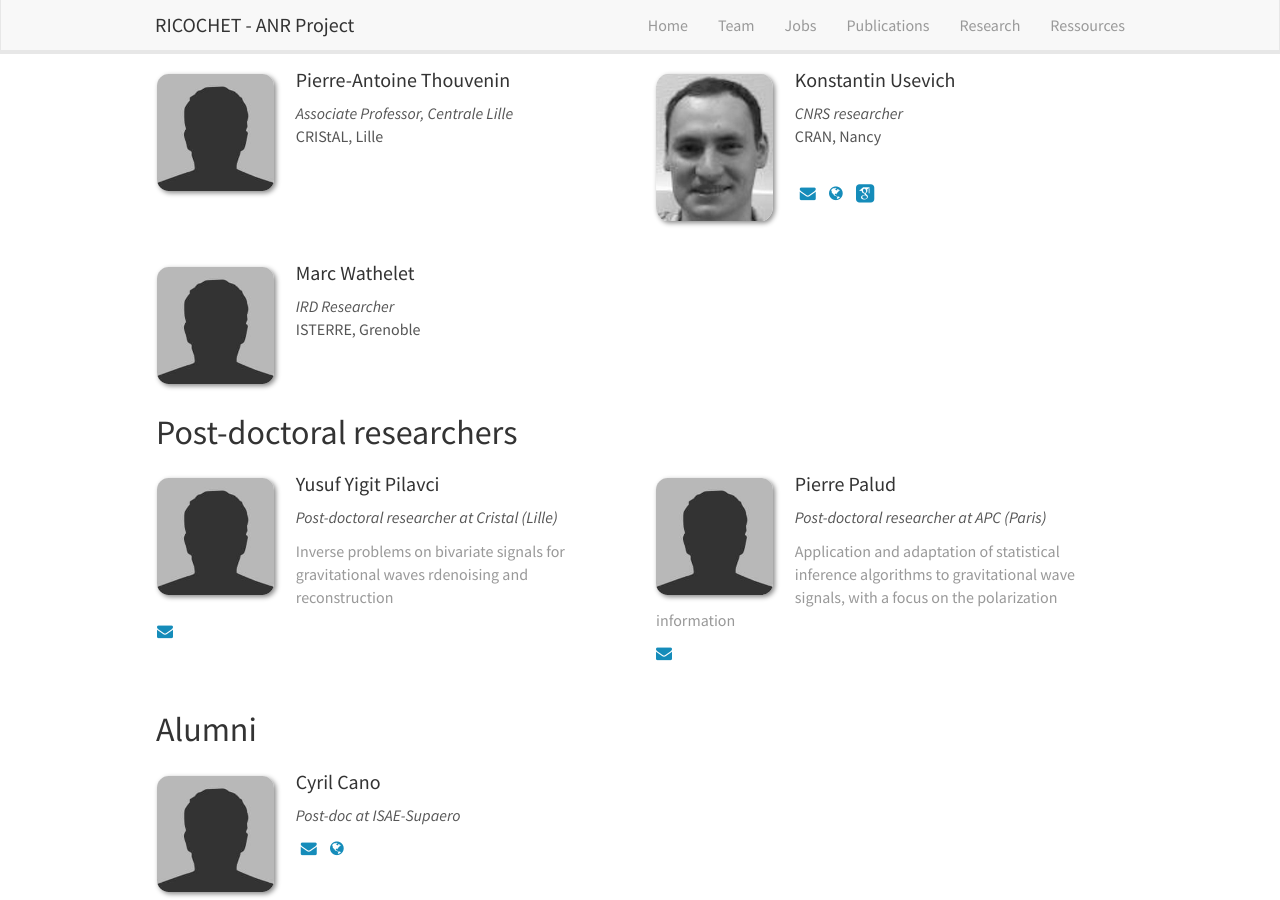
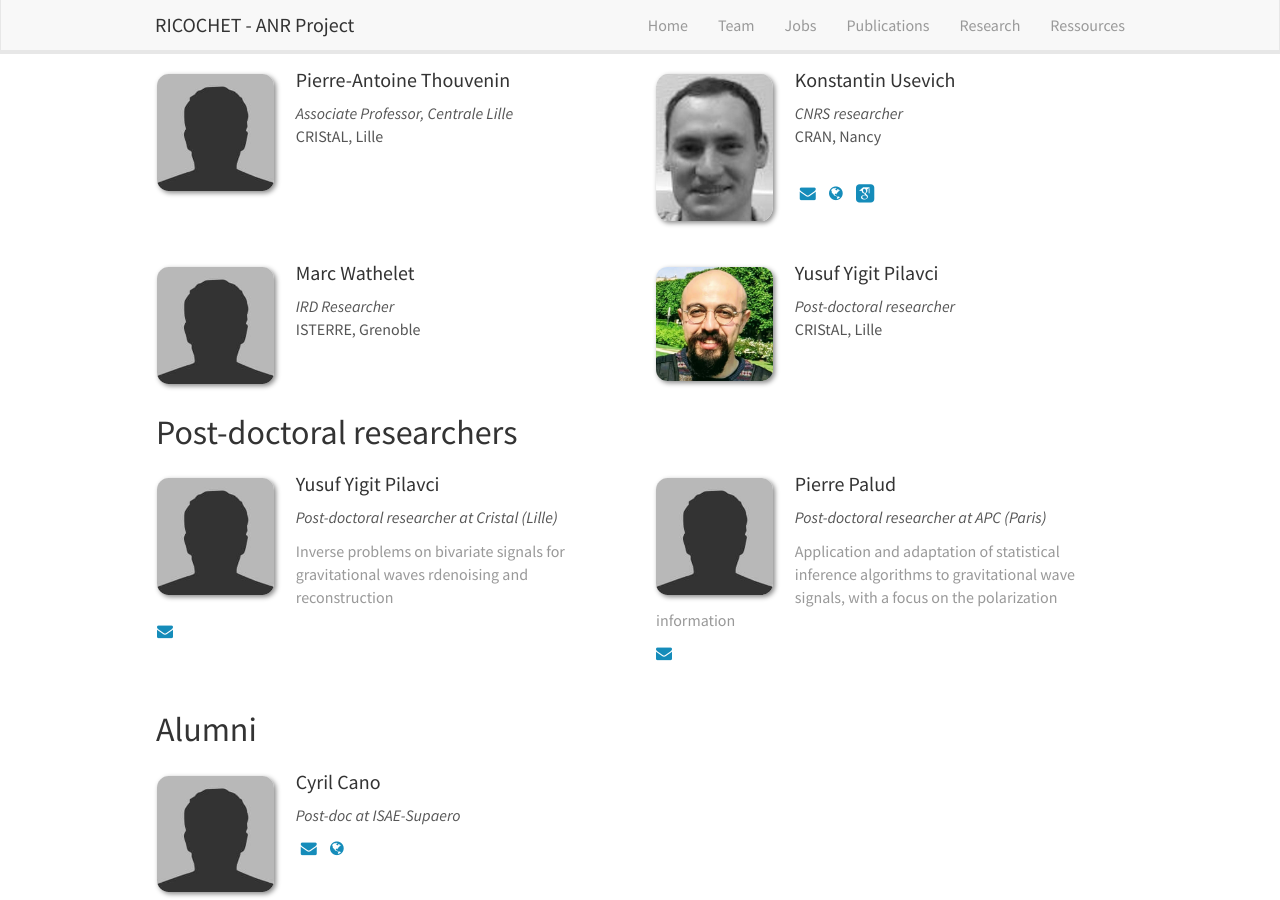
Before and after one commit to ricochet-anr/ricochet-anr.github.io, a Jekyll site: the page built from _pages/team.md, in a window 1280 px wide and 900 px high, scrolled down 1478 px. Built offline with Jekyll 4.4.1, drawn with Linux system fonts in a browser that asks for light colours; nearby versions of some CDN libraries; some web fonts are replaced.

Commit message:
team members change

```diff
--- a/_data/team_members.yml
+++ b/_data/team_members.yml
@@ -113,3 +113,8 @@
   photo: misc.jpg
   info: IRD Researcher
   lab: ISTERRE, Grenoble
+
+- name: Yusuf Yigit Pilavci
+  photo: yigit.jpeg
+  info: Post-doctoral researcher
+  lab: CRIStAL, Lille
```
Also changed, not shown: images/teampic/yigit.jpeg (added).
